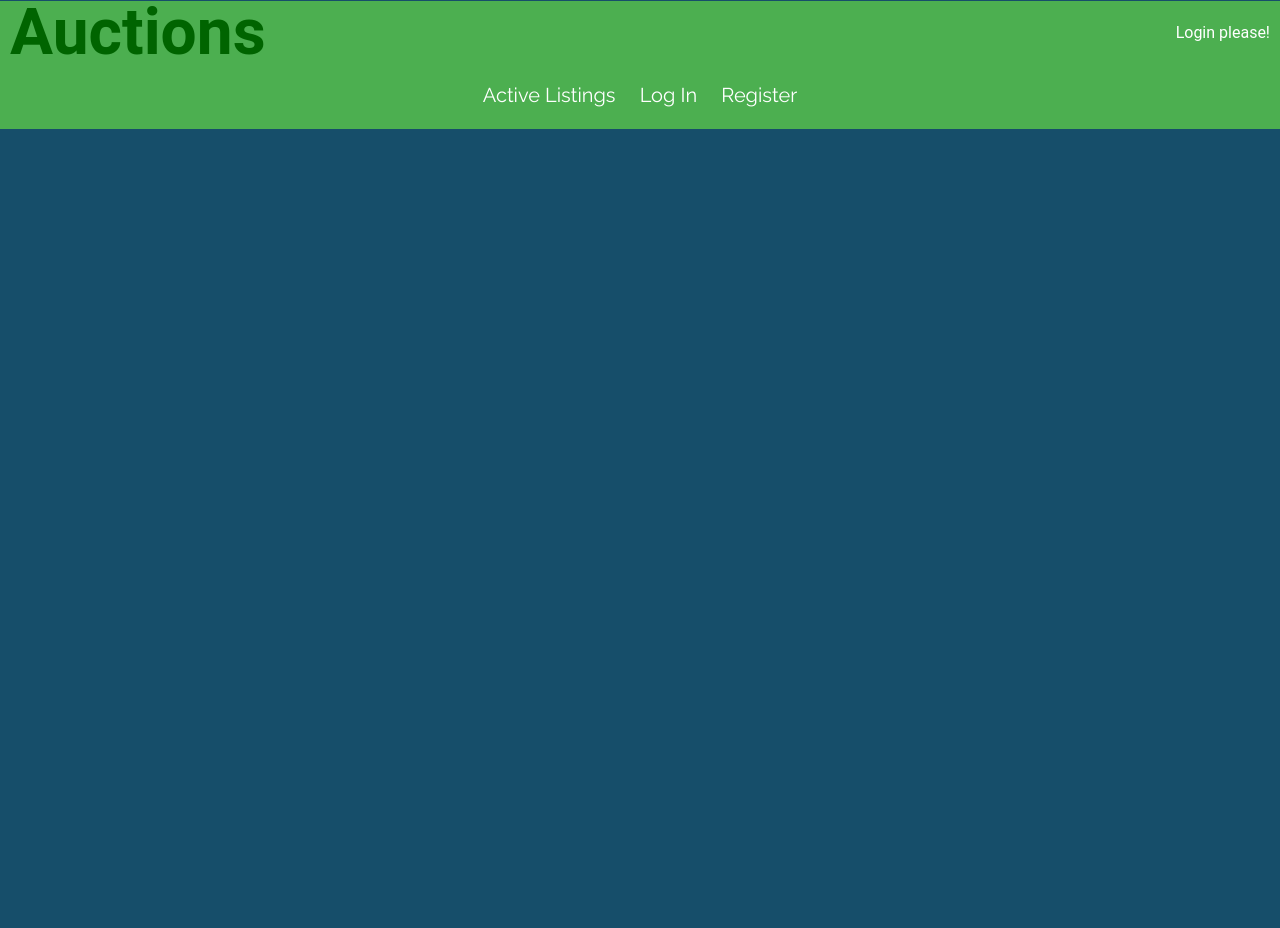
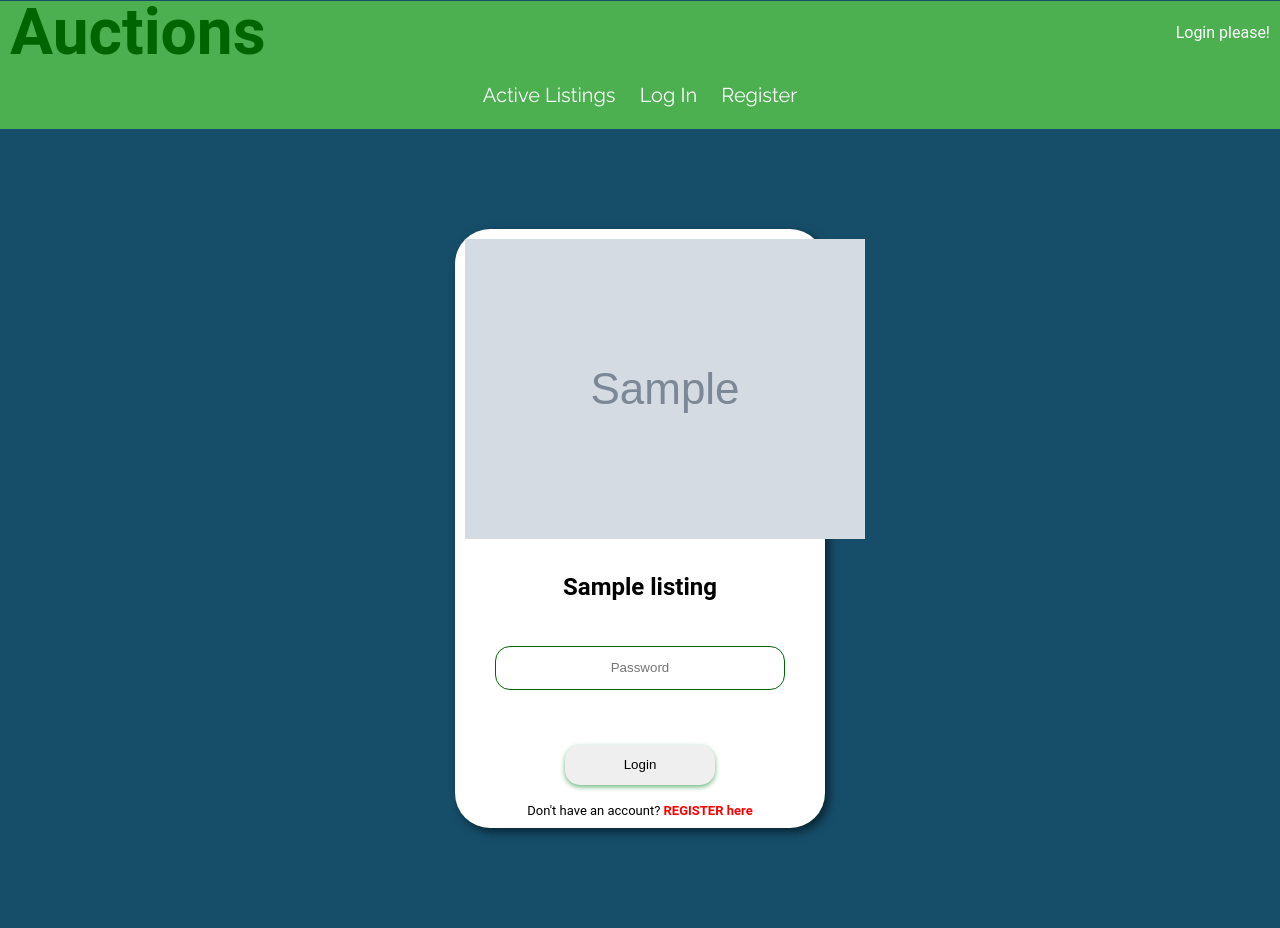
Before and after one commit to MjDamo/Commerce-CS50, a Django app: page / in a window 1280 px wide. Before the commit the page ends 129 px from the top, so only its background shows below. Run offline with Django 3.2, Linux system fonts and the light colour scheme; tables that the repository leaves empty hold one stand-in row (values such as "Sample post"); grey boxes marked "Sample" are stand-in pictures.

Commit message:
still working :)

```diff
--- a/auctions/admin.py
+++ b/auctions/admin.py
@@ -10,4 +10,4 @@ class CategoryAdmin(admin.ModelAdmin):
 
 @admin.register(Listing)
 class ListingAdmin(admin.ModelAdmin):
-    list_display = ['title', 'auther', 'price', 'date', 'isActive']
+    list_display = ['title', 'auther', 'price', 'category', 'date', 'isActive']
--- a/auctions/static/auctions/styles.css
+++ b/auctions/static/auctions/styles.css
@@ -132,3 +132,5 @@ div.borderXwidth a:hover:before, div.borderXwidth a:hover:after
     text-align: center;
     font-size: small;
 }
+
+/*card box*/
--- a/auctions/templates/auctions/index.html
+++ b/auctions/templates/auctions/index.html
@@ -2,5 +2,31 @@
 
 {% block body %}
 
-
+    <div class="bodyBox">
+        <div class="loginBox">
+            {% for list in active %}
+                {% if list.image.url %}
+                	<div class="imgBox">
+                        <img src="{{ list.image.url }}" alt="{{ list.title }}||{{ list.description }}">
+                    </div>
+                {% else %}
+                    <div>
+                        <img src="{{ list.imageUrl }}" alt="{{ list.title }}||{{ list.description }}">
+                    </div>
+                {% endif %}
+            <div class="lineBlock">
+                <div>
+                    <h2>{{ list.title }}</h2>
+                </div>
+                <div >
+                    <input class="lineBlock bo" type="password" name="password" placeholder="Password">
+                </div>
+                <input class="lineBlockBTN" type="submit" value="Login">
+            </div>
+            <div class="massageBlock">
+                Don't have an account? <a style="text-decoration: none; color: red" href="{% url 'register' %}"><strong>REGISTER here</strong></a>
+            </div>
+            {% endfor %}
+        </div>
+    </div>
 {% endblock %}
--- a/auctions/templates/auctions/layout.html
+++ b/auctions/templates/auctions/layout.html
@@ -9,14 +9,14 @@
         <meta http-equiv="X-UA-Compatible" content="ie=edge">
 
         <title>{% block title %}Auctions{% endblock %}</title>
-{#    my normalize#}
-        <link href="{% static 'auctions/normalize.css' %}" rel="normalize">
-{#    my main stylesheet#}
-        <link href="{% static 'auctions/styles.css' %}" rel="stylesheet">
-{#    my bootstrap#}
+        {#    my bootstrap#}
 {#        <link href="https://cdn.jsdelivr.net/npm/bootstrap@5.3.2/dist/css/bootstrap.min.css" rel="stylesheet" integrity="sha384-T3c6CoIi6uLrA9TneNEoa7RxnatzjcDSCmG1MXxSR1GAsXEV/Dwwykc2MPK8M2HN" crossorigin="anonymous">#}
 {#        <script src="https://cdn.jsdelivr.net/npm/bootstrap@5.3.2/dist/js/bootstrap.bundle.min.js" integrity="sha384-C6RzsynM9kWDrMNeT87bh95OGNyZPhcTNXj1NW7RuBCsyN/o0jlpcV8Qyq46cDfL" crossorigin="anonymous"></script>#}
-{#    My favicon#}
+        {#    my normalize#}
+        <link href="{% static 'auctions/normalize.css' %}" rel="normalize">
+        {#    my main stylesheet#}
+        <link href="{% static 'auctions/styles.css' %}" rel="stylesheet">
+        {#    My favicon#}
         <link type="image/png" sizes="96x96" rel="icon" href="{% static 'icon/icons8-shop-96.png' %}">
     </head>
 
--- a/auctions/templates/auctions/listing.html
+++ b/auctions/templates/auctions/listing.html
@@ -49,6 +49,9 @@
 {#            </div>#}
 {#        </div>#}
 {#    </div>#}
+    {% if message %}
+                <div class="lineBlock">{{ message }}</div>
+            {% endif %}
     <div>
         <h2>Create a New Listing</h2>  <br>
             <form action="{% url 'listing' %}" method="post" enctype="multipart/form-data">
--- a/auctions/views.py
+++ b/auctions/views.py
@@ -10,7 +10,10 @@ from .forms import ListingForm, AddCategory
 
 
 def index(request):
-    return render(request, "auctions/index.html")
+    return render(request, "auctions/index.html", {
+        "active": Listing.objects.filter(isActive=True),
+        "closed": Listing.objects.filter(isActive=False)
+    })
 
 
 def login_view(request):
@@ -91,11 +94,11 @@ def register(request):
 
 @login_required
 def listing(request):
-    if request.method == 'POSt':
+    if request.method == 'POST':
         form = ListingForm(request.POST, request.FILES)
         if form.is_valid():
             new_list = form.save(commit=False)
-            new_list.owner = request.user
+            new_list.auther = request.user
             new_list.save()
             form.save_m2m()
             return HttpResponseRedirect(reverse("index"))
```
